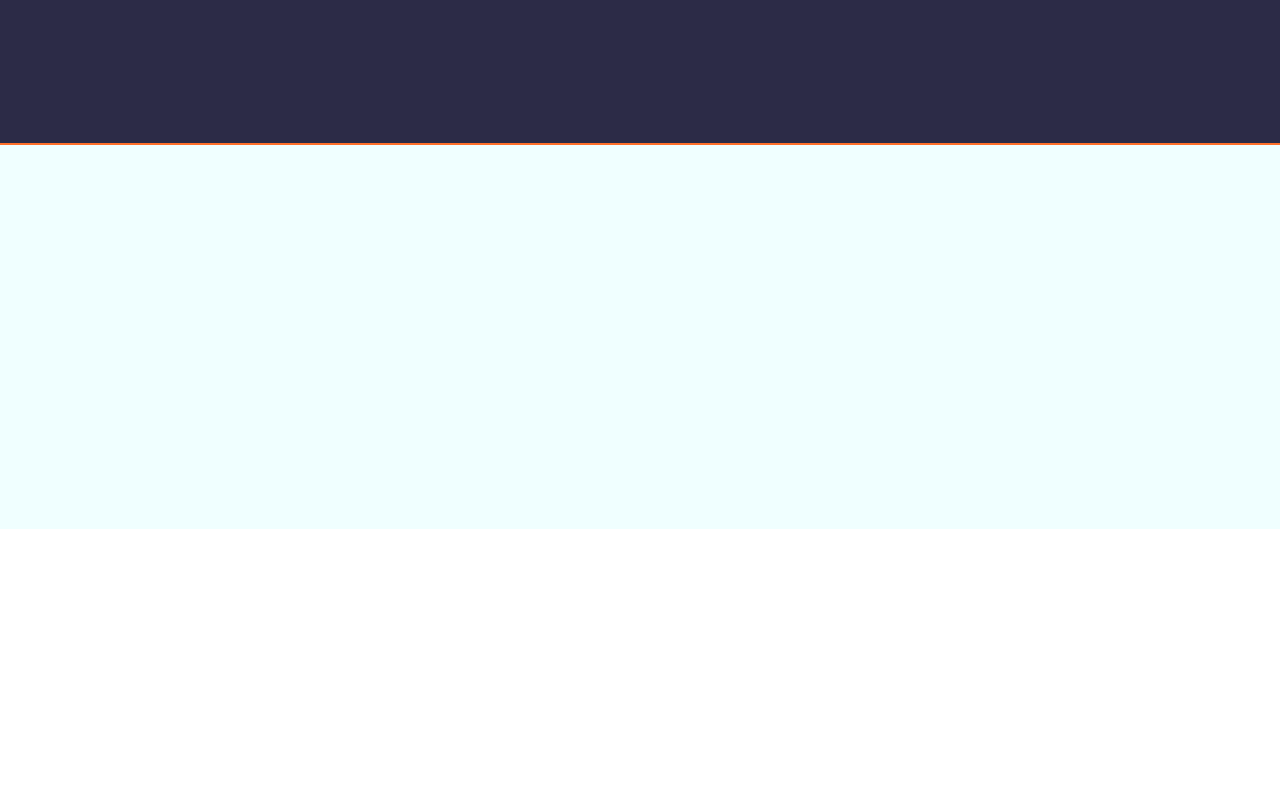
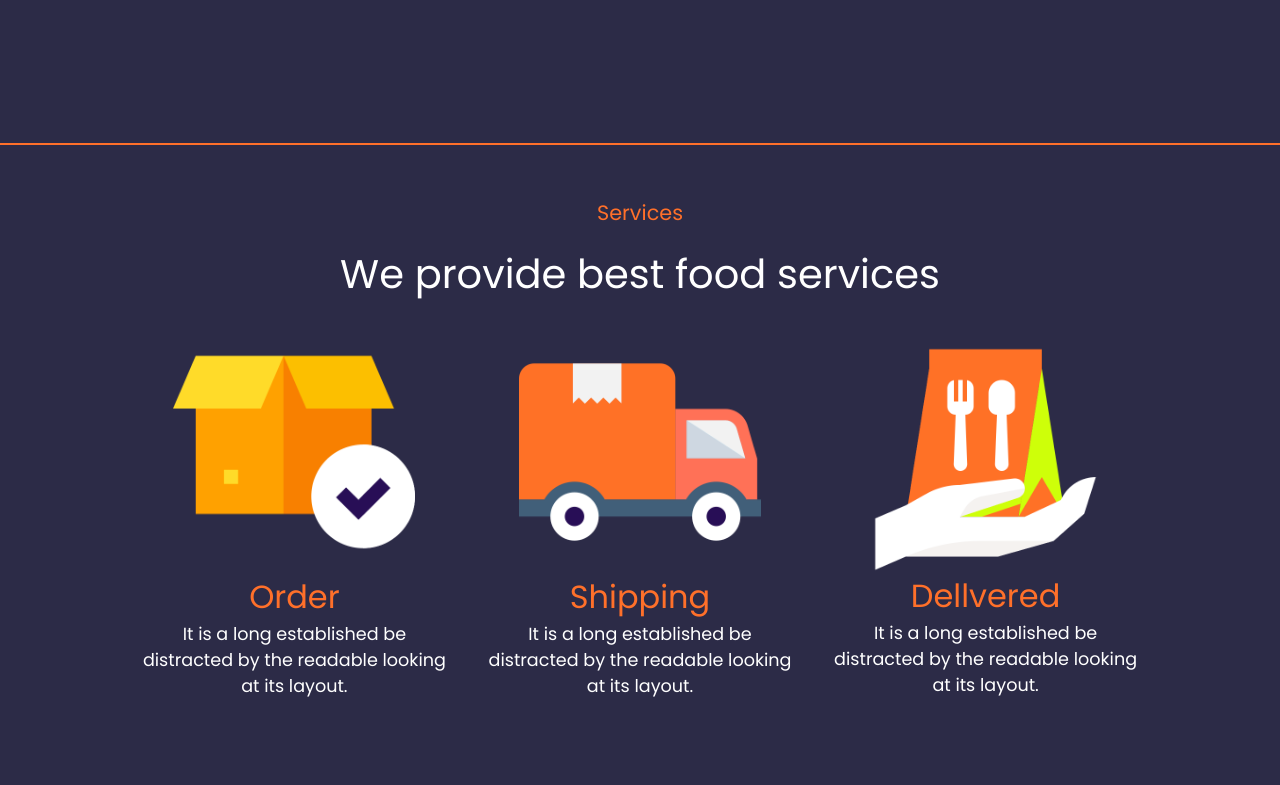
Before and after one commit to Jmpardo047/proyect_hamburgesa, a plain HTML site: page index.html in a window 1280 px wide. Shown: the part 2015-2800 px from the top of the page. Before the commit the page ends 2544 px from the top, so only its background shows below. Drawn offline with Linux system fonts and the light colour scheme.

Commit message:
actualizacion 2

```diff
--- a/css/styles.css
+++ b/css/styles.css
@@ -84,25 +84,26 @@ header{
         height: 20em;
         h1{
             font-weight: normal;
-            font-size: 4rem;
+            font-size: 5rem;
             color: #FF702A;
             align-self: flex-end;
         }
         p{
             color: #FFFFFF;
+            font-size: 1.5rem;
         }
 
     }
 
     .image{
-        width: 25em;
-        height: 25em;
+        width: 30em;
+        height: 30em;
         align-self: flex-start;
     }
 
     #img{
-        width: 25em;
-        height: 25em;
+        width: 30em;
+        height: 30em;
     }
 }
 .button{
@@ -115,6 +116,7 @@ header{
     a{
         color: #FFFFFF;
         text-decoration: none;
+        font-size: 1.2em;
     }
 }
 .button:hover{
@@ -132,7 +134,7 @@ header{
     justify-content: center;
     gap: 7em;
     align-items: center;
-    height: 40em;
+    height: 45em;
     border-bottom: solid 2px #FF702A;
     .info{
         display: flex;
@@ -143,55 +145,61 @@ header{
         height: 20em;
         h1{
             font-weight: normal;
-            font-size: 2.5rem;
+            font-size: 3rem;
             color: #FF702A;
             align-self: flex-end;
+            line-height: 1.2em;
 
         }
         p{
             color: #FFFFFF;
+            font-size: 1.2em;
         }
         .top-title{
             color: #FF702A;
+            font-size: 1.2em;
         }
     }
     .image{
-        width: 25em;
-        height: 25em;
+        width: 30em;
+        height: 30em;
         align-self: center;
     }
     #img{
-        width: 25em;
-        height: 25em;
+        width: 30em;
+        height: 30em;
     }
 }
 .sect2{
     display: flex;
     box-sizing: border-box;
     background-color: #2C2B47;
-    padding-bottom: 1em;
+    padding-top: 2em;
     width: 100%;
     height: max-content;
     justify-content: center;
     gap: 7em;
     align-items: center;
-    height: 50em;
+    height: 45em;
     border-bottom: solid 2px #FF702A;
 
     .content{
-        width: 80%;
-        height: 80%;
+        width: 90%;
+        height: 90%;
         display: flex;
+        padding-top: 1em;
         flex-direction: column;
         flex-wrap: wrap;
         .info {
             display: flex;
             flex-direction: column;
+            gap: 1em;
             align-items: center;
             width: 100%;
             height: 20%;
             .top-title{
                 color: #FF702A;
+                font-size: 1.3em;
             }
             h1{
                 font-weight: normal;
@@ -203,10 +211,12 @@ header{
         .img-container{
             display: flex;
             flex-direction: row;
+            align-self: center;
             align-items: center;
             justify-content: center;
+            padding-bottom: 5em;
             gap: 1em;
-            width: 100%;
+            width: 90%;
             height: 80%;
             .img-cont1 {
                 display: flex;
@@ -219,7 +229,7 @@ header{
                 padding-top: 0.5em;
                 padding-bottom: 1em;
                 #img{
-                    width: 90%;
+                    width: 60%;
                 }
             }
             .img-cont2 {
@@ -233,7 +243,7 @@ header{
                 padding-top: 0.5em;
                 padding-bottom: 1em;
                 #img{
-                    width: 90%;
+                    width: 60%;
                 }
             }
             .img-cont3 {
@@ -247,7 +257,7 @@ header{
                 padding-top: 0.5em;
                 padding-bottom: 1em;
                 #img{
-                    width: 85%;
+                    width: 55%;
                     margin-bottom: 1em;
                 }
             }
@@ -259,3 +269,117 @@ header{
         }
     }
 }
+
+.sect3{
+    display: flex;
+    box-sizing: border-box;
+    background-color: #2C2B47;
+    width: 100%;
+    height: max-content;
+    justify-content: center;
+    gap: 7em;
+    align-items: center;
+    height: 45em;
+    border-bottom: solid 2px #FF702A;
+
+    .content{
+        width: 90%;
+        height: 90%;
+        display: flex;
+        padding-top: 1em;
+        flex-direction: column;
+        flex-wrap: wrap;
+        .info {
+            display: flex;
+            flex-direction: column;
+            align-items: center;
+            gap: 1em;
+            width: 100%;
+            height: 20%;
+            .top-title{
+                color: #FF702A;
+                font-size: 1.3em;
+            }
+            h1{
+                font-weight: normal;
+                font-size: 2.5rem;
+                color: #FFFFFF;
+            }
+        }
+
+        .img-container{
+            display: flex;
+            flex-direction: row;
+            align-self: center;
+            align-items: center;
+            justify-content: center;
+            padding-top: 2em;
+            padding-bottom: 2em;
+            width: 90%;
+            height: 80%;
+            .img-cont1 {
+                display: flex;
+                flex-direction: column;
+                width: 25em;
+                height: 30.5em;
+                align-items: center;
+                padding-bottom: 1em;
+                #img{
+                    display: flex;
+                    width: 70%;
+                    padding: 0;
+                }
+                h2{
+                    font-weight: normal;
+                    font-size: 2em;
+                    color: #FF702A;
+                }
+                p{
+                    padding-left: 1em;
+                    padding-right: 1em;
+                    text-align: center;
+                    font-size: 1.1em;
+                }
+            }
+            .img-cont2 {
+                display: flex;
+                flex-direction: column;
+                width: 25em;
+                height: 30.5em;
+                align-items: center;
+                padding-bottom: 1em;
+                #img{
+                    width: 70%;
+                }
+            }
+            .img-cont3 {
+                display: flex;
+                padding-top: 1em;
+                flex-direction: column;
+                width: 25em;
+                height: 30.5em;
+                align-items: center;
+                padding-bottom: 1em;
+                #img{
+                    width: 65%;
+                }
+            }
+            h2{
+                font-weight: normal;
+                font-size: 2em;
+                color: #FF702A;
+            }
+            p{
+                padding-left: 1em;
+                padding-right: 1em;
+                text-align: center;
+                font-size: 1.1em;
+                color: #FFFFFF;
+            }
+        }
+
+        .price{
+            color:#FF702A;
+        }
+    }
+}
--- a/index.html
+++ b/index.html
@@ -70,7 +70,31 @@
                 </div>
             </div>
         </div>
-        <div></div>
+        <div class="sect3">
+            <div class="content">
+                <div class="info">
+                    <p class="top-title">Services</p>
+                    <h1>We provide best food services</h1>
+                </div>
+                <div class="img-container">
+                    <div class="img-cont1">
+                        <img src="images/s1.png" alt="sandwich" srcset="" id="img">
+                        <h2>Order</h2>
+                        <p>It is a long established be distracted by the readable looking at its layout. </p>
+                    </div>
+                    <div class="img-cont2">
+                        <img src="images/s2.png" alt="hamburguesa" srcset="" id="img">
+                        <h2>Shipping</h2>
+                        <p>It is a long established be distracted by the readable looking at its layout. </p>
+                    </div>
+                    <div class="img-cont3">
+                        <img src="images/s3.png" alt="pollo" srcset="" id="img">
+                        <h2>Dellvered</h2>
+                        <p>It is a long established be distracted by the readable looking at its layout. </p>
+                    </div>
+                </div>
+            </div>
+        </div>
         <div></div>
     </main>
     <footer></footer>
```
